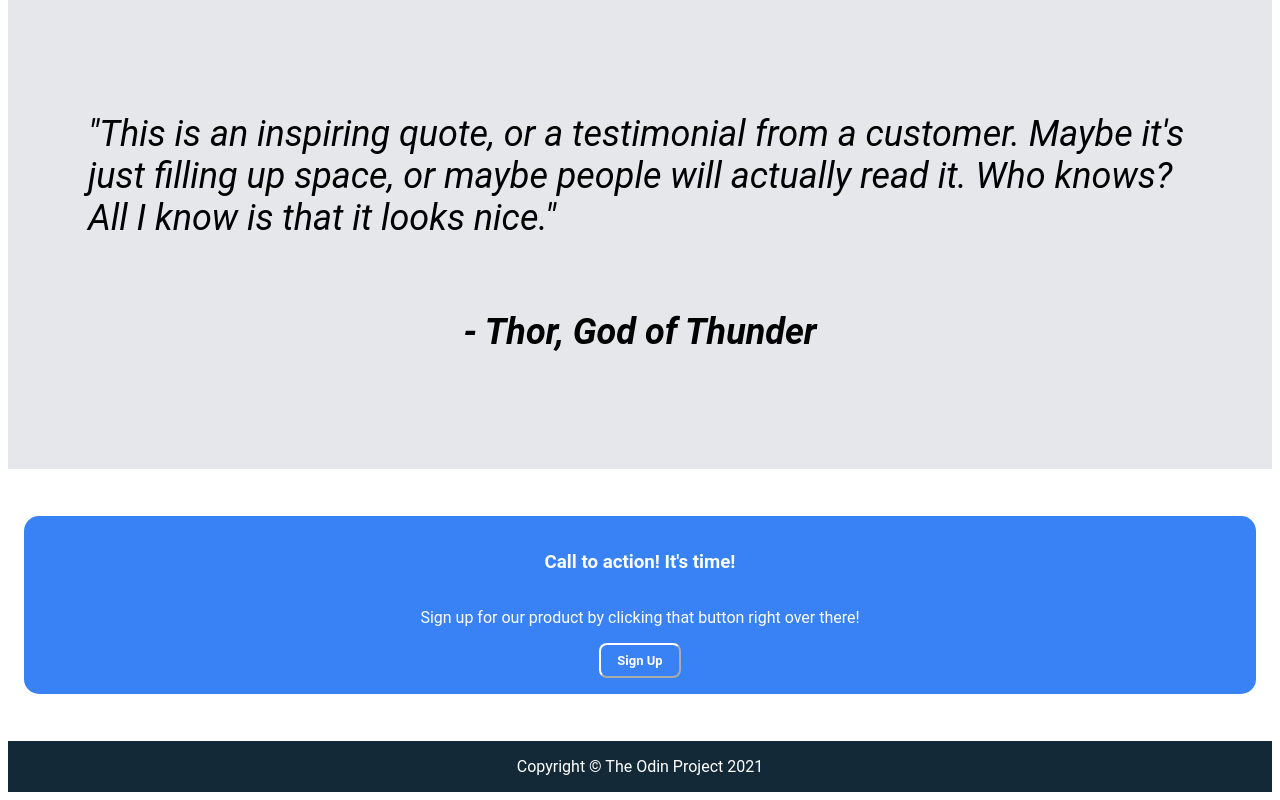
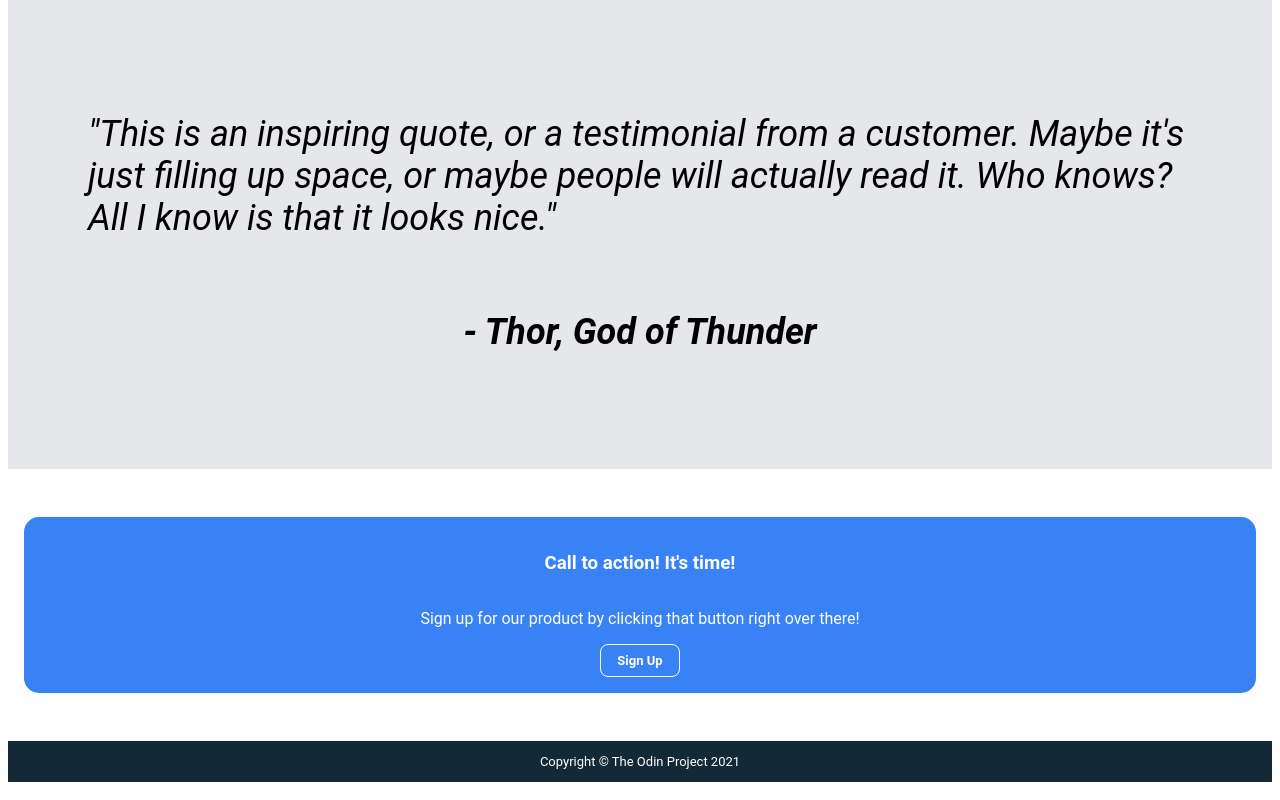
Before and after one commit to VAVVN/landing-page, a plain HTML site: page index.html in a window 1280 px wide. Shown: the part 595-1395 px from the top of the page. Drawn offline with Linux system fonts and the light colour scheme.

Commit message:
resize footer to smaller size and add light border to button

```diff
--- a/style.css
+++ b/style.css
@@ -36,6 +36,7 @@
 
 button {
     background-color: #3882F6;
+    border: 1.5px solid white;
     color: white;
     padding: 8px 16px 8px 16px;
     font-size: small;
@@ -136,6 +137,7 @@ a {
 .footer {
     background-color: #142937;
     color: white;
+    font-size: small;
     display: flex;
     justify-content: center;
 
```
